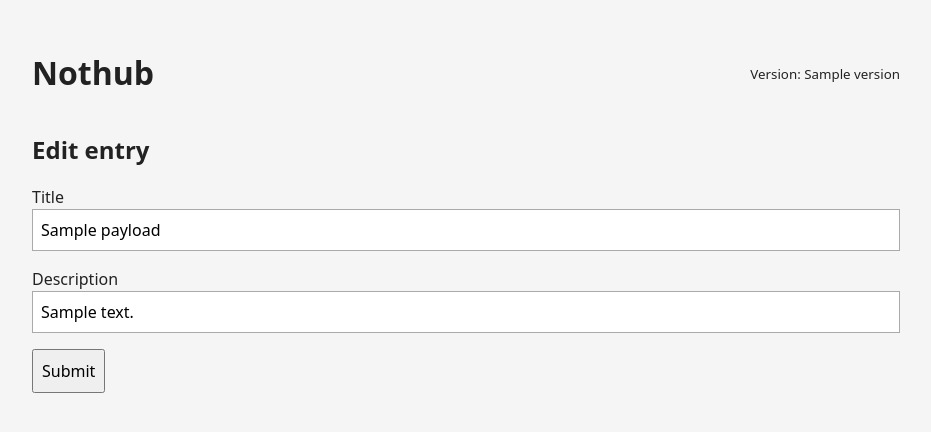
After one commit to triskattie/nothub, a FastAPI app: template web/templates/edit_entry.html in a window 1280 px wide. The commit adds this page. Shown: the top 432 px of the page, without its empty margins (174-1105 px from the left). Run offline with FastAPI, Linux system fonts and the light colour scheme; the template is opened without the code that fills it: most values are stand-ins (such as "Sample title", 1, 10 or a date in 2020).

Commit message:
edit web connector to use patch endpoint

```diff
--- a/web/main.py
+++ b/web/main.py
@@ -70,3 +70,46 @@ async def create_entry(title: str = Form(...), description: str = Form(...)):
         url="/",
         status_code=303 # TODO: ADD DETAIL?
     )
+
+@app.get("/entries/{entry_id}/edit")
+async def edit_entry_page(entry_id: UUID, request: Request):
+    async with httpx.AsyncClient() as client:
+        response = await client.get(f"http://api:8000/entries/{entry_id}") # TODO: MAKE THIS AN ENV VARIABLE
+        response.raise_for_status()
+        entry = response.json()
+
+        version_response = await client.get("http://api:8000/version") # TODO: CHANGE THIS TO ENV VARIABLE
+        version_response.raise_for_status()
+        version = version_response.json()["version"]
+
+    return templates.TemplateResponse(
+        request=request,
+        name="edit_entry.html",
+        context={
+            "entry": entry,
+            "version": version
+        }
+    )
+
+@app.post("/entries/{entry_id}/edit")
+async def edit_entry(entry_id: UUID, title: str = Form(...), description: str = Form(...)):
+    async with httpx.AsyncClient() as client:
+        original_response = await client.get(f"http://api:8000/entries/{entry_id}") # TODO: MAKE THIS AN ENV VARIABLE
+        original_response.raise_for_status()
+        original = original_response.json()["payload"]
+
+        changed_fields = {}
+        if title != original["title"]:
+            changed_fields["title"] = title
+
+        if description != original["description"]:
+            changed_fields["description"] = description
+
+        if changed_fields:
+            response = await client.patch(f"http://api:8000/entries/{entry_id}/payload", json={"fields": changed_fields})
+            response.raise_for_status()
+
+    return RedirectResponse(
+        url="/",
+        status_code=303
+    )
--- a/web/static/style.css
+++ b/web/static/style.css
@@ -66,3 +66,11 @@ hr {
   justify-content: space-between;
   align-items: center;
 }
+
+.action-buttons {
+  display: flex;
+}
+
+.action-buttons button {
+  margin-right: 1rem;
+}
--- /dev/null
+++ b/web/templates/edit_entry.html
@@ -0,0 +1,6 @@
+{% extends "base.html" %}
+
+{% block content %}
+    {% include "partials/title.html" %}
+    {% include "partials/entry_editing.html" %}
+{% endblock %}
--- a/web/templates/index.html
+++ b/web/templates/index.html
@@ -1,10 +1,7 @@
 {% extends "base.html" %}
 
 {% block content %}
-    <div class="title">
-        <h1>Nothub</h1>
-        <p><small>Version: {{ version }}</small></p>
-    </div>
+    {% include "partials/title.html" %}
 
     {% for entry in entries %}
         {% include "partials/entry.html" %}
--- /dev/null
+++ b/web/templates/partials/entry_editing.html
@@ -0,0 +1,13 @@
+<article class="entry-edit">
+    <h1>Edit entry</h1>
+    <form
+    method="post"
+    action="/entries/{{ entry.id }}/edit"
+    onsubmit="return('Are you sure you want edit this entry?')"
+    >
+    <label for="title">Title</label><br>
+    <input type="text" name="title" value="{{ entry.payload['title'] }}">
+    <label for description>Description</label><br>
+    <input type="text" name="description" value="{{ entry.payload['description'] }}">
+    <button type="submit">Submit</button>
+</article>
--- /dev/null
+++ b/web/templates/partials/title.html
@@ -0,0 +1,4 @@
+<div class="title">
+    <h1>Nothub</h1>
+    <p><small>Version: {{ version }}</small></p>
+</div>
```
Also changed, not shown: web/templates/partials/entry.html (+8 -0 lines).
